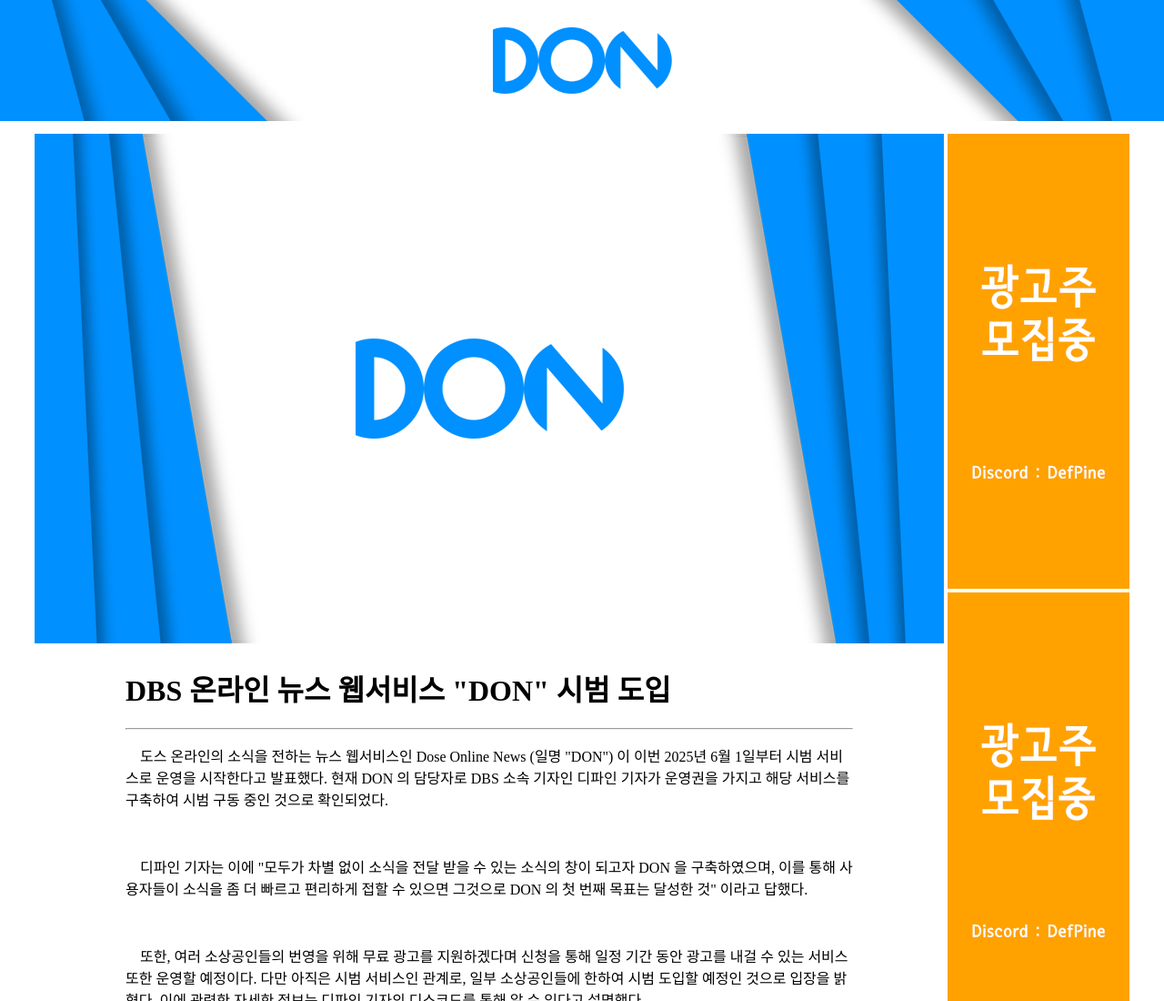
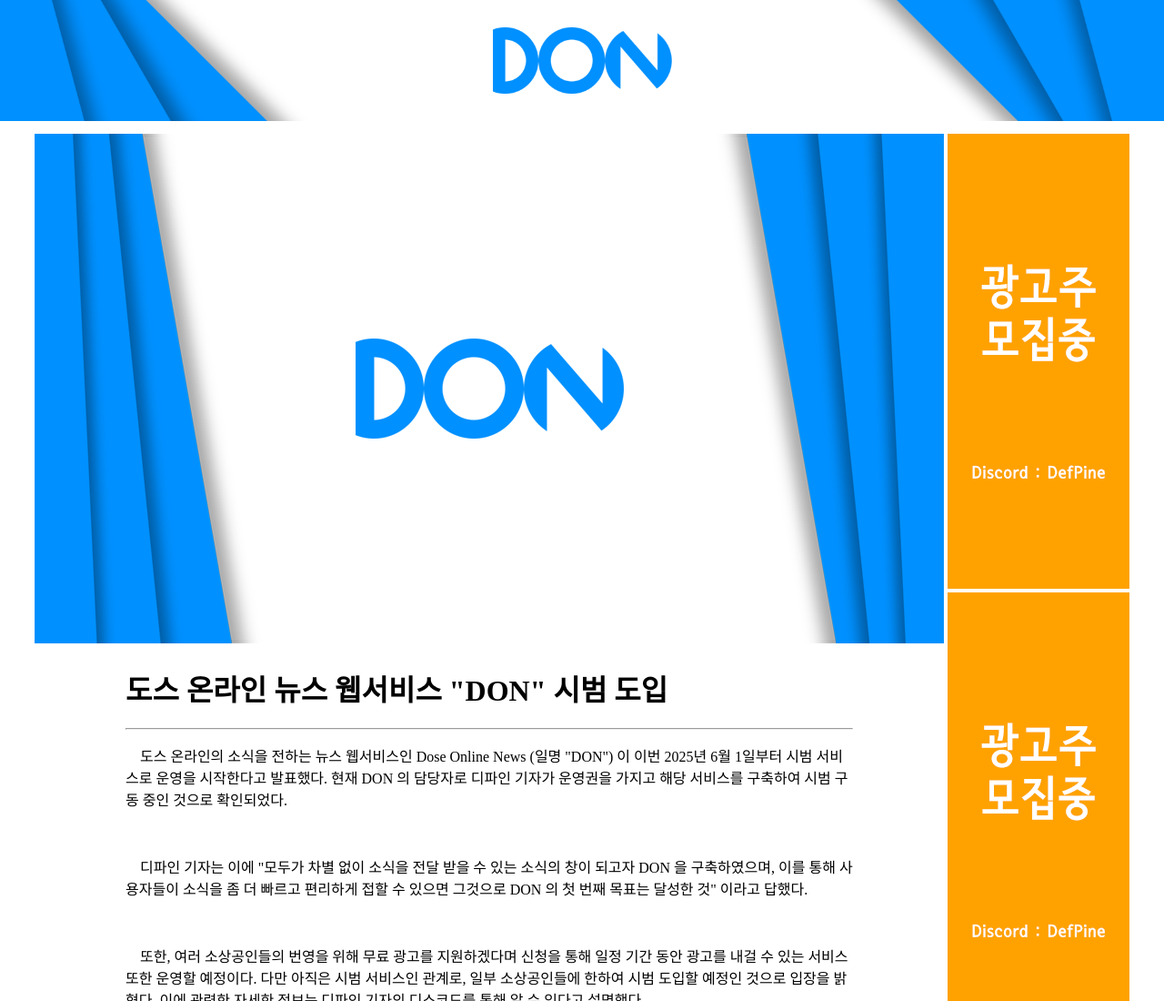
Before and after one commit to defpine/dosenews_defpine, a plain HTML site: page article_latest.html in a window 1280 px wide. Shown: the top 1100 px of the page at 91% size. Drawn offline with Linux system fonts and the light colour scheme.

Commit message:
2025.06.01_Update_2
2025.06.01_Update_2

```diff
--- a/article_latest.html
+++ b/article_latest.html
@@ -18,11 +18,11 @@
                     <img id="body_article_img_file" src="./resources/article_image/article_latest/article_image.png" alt="기사 이미지">
                 </div>
                 <div class="body_article_title">
-                    <h1>DBS 온라인 뉴스 웹서비스 "DON" 시범 도입</h1>
+                    <h1>도스 온라인 뉴스 웹서비스 "DON" 시범 도입</h1>
                     <hr></hr>
                 </div>
                 <div class="body_article_text">
-                    <p>&nbsp;&nbsp;&nbsp;&nbsp;도스 온라인의 소식을 전하는 뉴스 웹서비스인 Dose Online News (일명 "DON") 이 이번 2025년 6월 1일부터 시범 서비스로 운영을 시작한다고 발표했다. 현재 DON 의 담당자로 DBS 소속 기자인 디파인 기자가 운영권을 가지고 해당 서비스를 구축하여 시범 구동 중인 것으로 확인되었다.</p>
+                    <p>&nbsp;&nbsp;&nbsp;&nbsp;도스 온라인의 소식을 전하는 뉴스 웹서비스인 Dose Online News (일명 "DON") 이 이번 2025년 6월 1일부터 시범 서비스로 운영을 시작한다고 발표했다. 현재 DON 의 담당자로 디파인 기자가 운영권을 가지고 해당 서비스를 구축하여 시범 구동 중인 것으로 확인되었다.</p>
                     <br>
                     <p>&nbsp;&nbsp;&nbsp;&nbsp;디파인 기자는 이에 "모두가 차별 없이 소식을 전달 받을 수 있는 소식의 창이 되고자 DON 을 구축하였으며, 이를 통해 사용자들이 소식을 좀 더 빠르고 편리하게 접할 수 있으면 그것으로 DON 의 첫 번째 목표는 달성한 것" 이라고 답했다.</p>
                     <br>
```
Also changed, not shown: index.html (+1 -1 lines).
